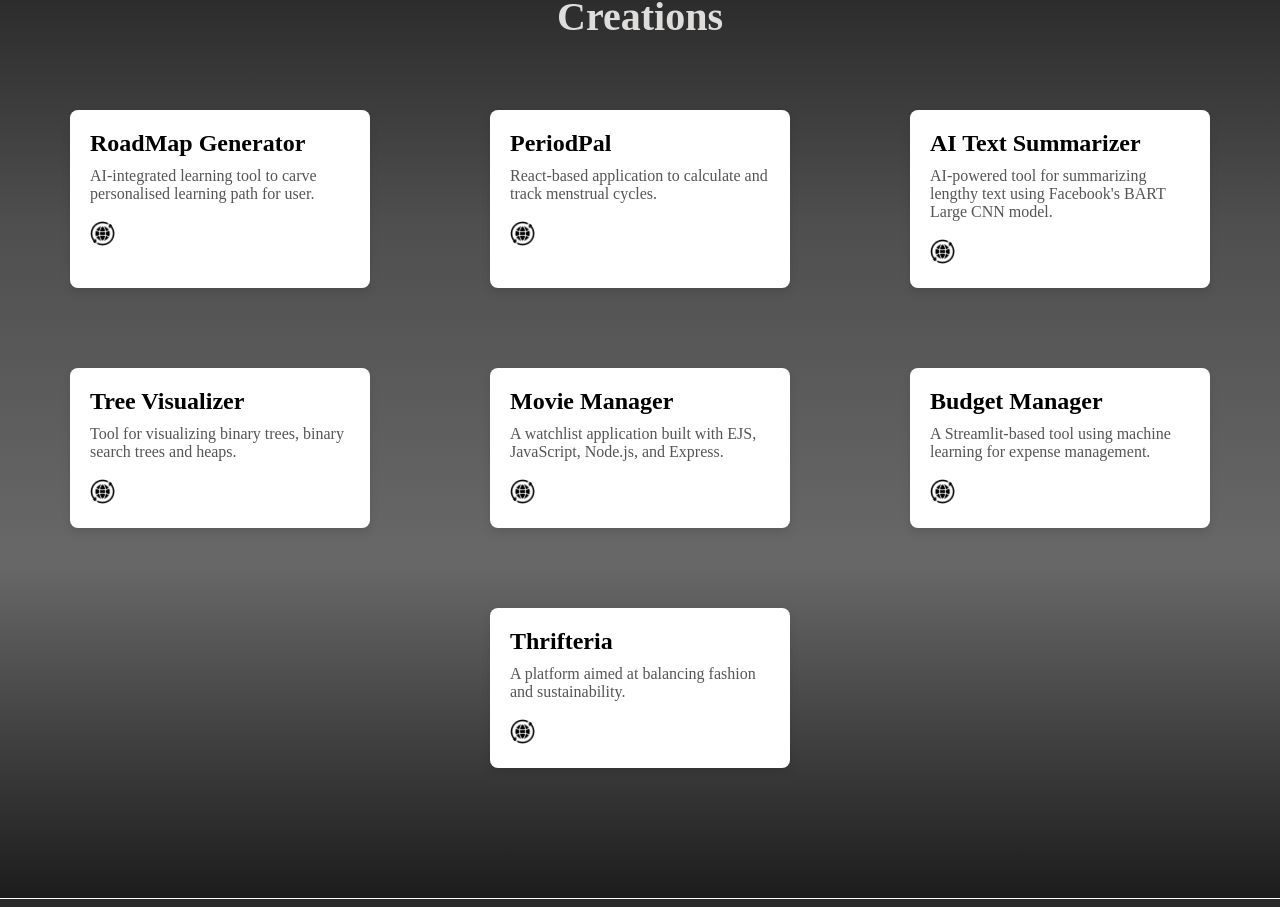
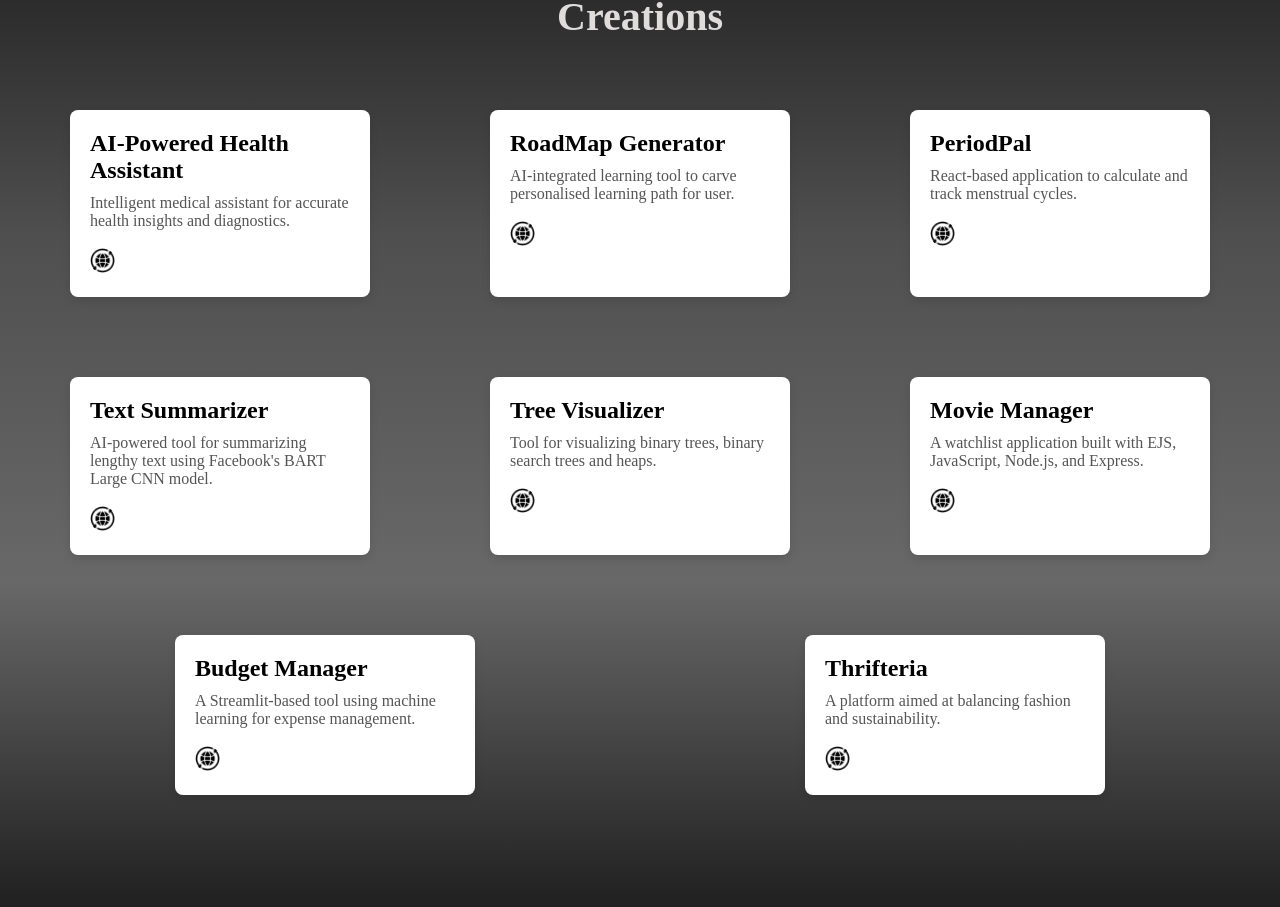
Before and after one commit to garimabhayanaa/portfolio, a React (Create React App) app: page / in a window 1280 px wide. Shown: the part 2392-3299 px from the top of the page. Built offline with nearby package versions, Linux system fonts and the light colour scheme.

Commit message:
Update Creations.js
added health assistant to projects

```diff
--- a/src/components/Creations.js
+++ b/src/components/Creations.js
@@ -4,12 +4,19 @@ import webLogo from '../logos/website.png'
 
 const projects = [
   {
-    title: 'RoadMap Generator',
+    title: 'AI-Powered Health Assistant',
+    brief: 'Intelligent medical assistant for accurate health insights and diagnostics.',
+    header: 'AI-driven healthcare assistant for seamless medical guidance.',
+    description: 'Utilizes advanced AI, including Retrieval-Augmented Generation (RAG) and multimodal LLMs, to deliver precise medical insights. Users can submit text-based queries or upload medical images for AI-driven analysis, enhancing diagnostic accuracy. Built with FAISS for efficient search and Groq’s multimodal LLM for advanced processing, the assistant provides instant, reliable healthcare support. Designed for accessibility and ease of use, it empowers users with AI-driven medical assistance anytime, anywhere.',
+    link: 'https://ai-health-assistant.streamlit.app'
+},
+{   title: 'RoadMap Generator',
     brief: 'AI-integrated learning tool to carve personalised learning path for user.',
     header: 'React-based AI-powered tool that streamlines skill acquisition',
     description: 'Harnesses the capabilities of COHERE API to provide personalized learning paths. By inputting your desired skill and specific requirements, our AI meticulously constructs a tailored roadmap that guides you through your learning journey. Our tool empowers you to save your roadmap and accompanying notes as PDFs, ensuring easy access and future reference. With RoadMap Generator, you can streamline your learning process, stay organized, and efficiently achieve your skill acquisition goals.',
     link: 'https://roadmap-generator-two.vercel.app/',
-  },{
+  },
+  {
     title: 'PeriodPal',
     brief: 'React-based application to calculate and track menstrual cycles.',
     header: 'User-friendly menstrual cycle tracking app',
@@ -17,7 +24,7 @@ const projects = [
     link: 'https://garimabhayanaa.github.io/PeriodPal/',
   },
   {
-    title: 'AI Text Summarizer',
+    title: 'Text Summarizer',
     brief: 'AI-powered tool for summarizing lengthy text using Facebook\'s BART Large CNN model.',
     header: 'Efficient Summarization of Complex Texts',
     description: 'An intelligent application that leverages Facebook\'s BART Large CNN model, accessed via Hugging Face, to condense long articles, reports, and documents into concise summaries. By inputting any text, you can quickly receive a clear, coherent summary that retains the essential points and key information of the original content. The AI Text Summarizer provides a seamless experience, allowing users to gain insights from lengthy texts without reading the entire document, making it ideal for researchers, students, and professionals alike.',
```
